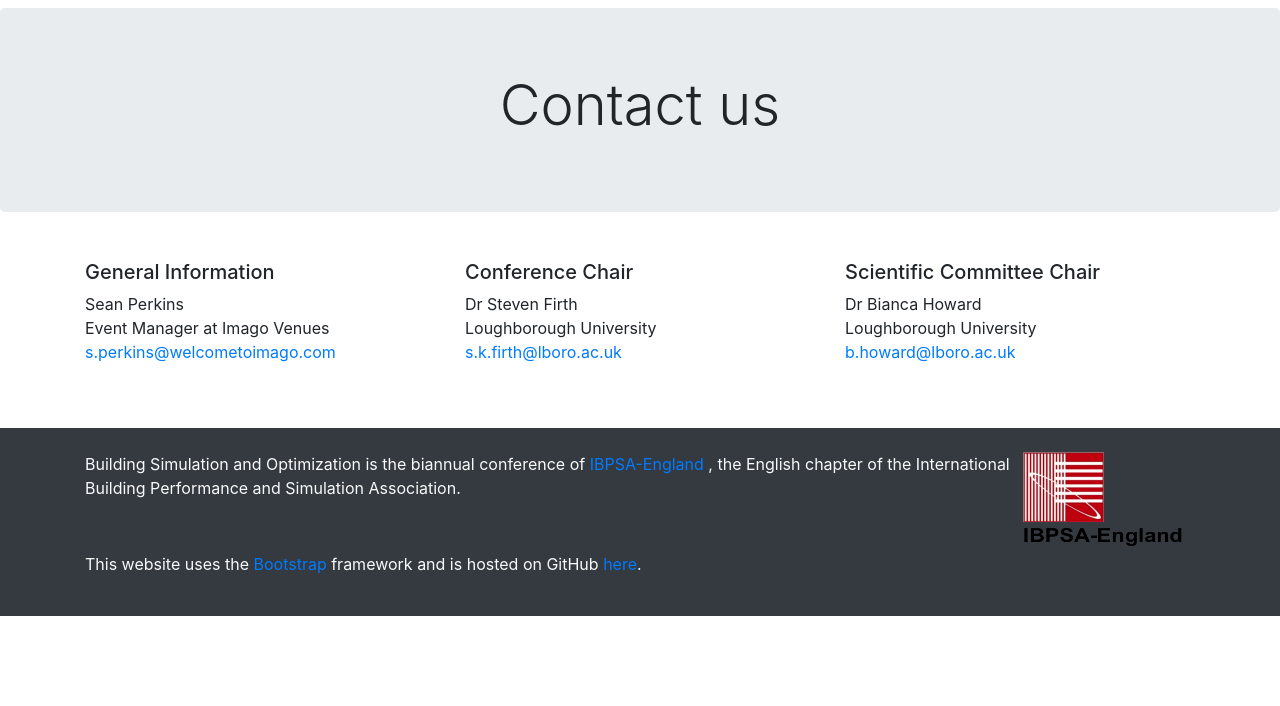
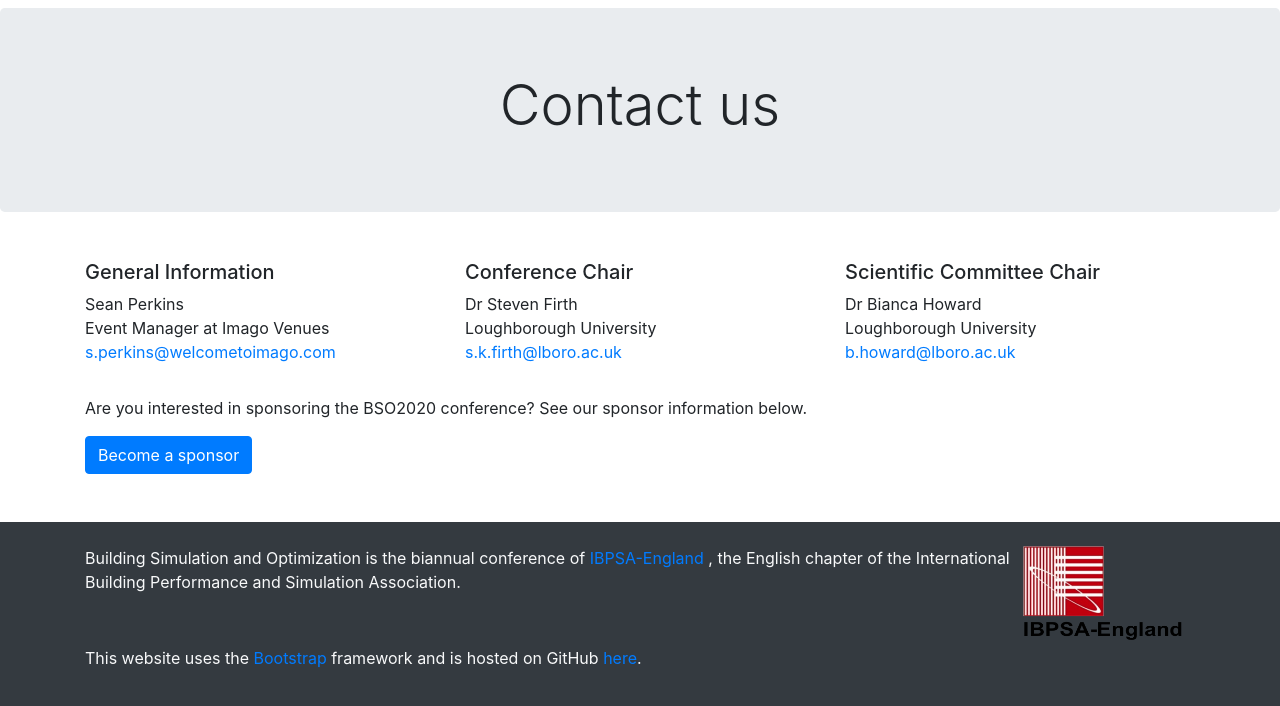
Before and after one commit to building-energy/bso2020, a plain HTML site: page index.html in a window 1280 px wide. Shown: the part 3955-4661 px from the top of the page. Before the commit the page ends 4571 px from the top, so only its background shows below. Drawn offline with Linux system fonts and the light colour scheme.

Commit message:
Added call for sponsors leaflet

```diff
--- a/index.html
+++ b/index.html
@@ -356,7 +356,7 @@
 					</div>
 				</div>
 				<div class="container">
-					<div class="row py-5">
+					<div class="row pt-5">
 						<div class="col">
 							<p class="h5">General Information</p>
 							<p>
@@ -382,6 +382,10 @@
 							</p>
 						</div><!--col-->
 					</div><!--row-->
+					<p class="pt-3">Are you interested in sponsoring the BSO2020 conference?
+					See our sponsor information below.</p>
+					<a href="docs/BSO2020 - Call For Sponsors.pdf" class="btn btn-primary mb-5">
+							Become a sponsor</a>
 				</div><!--container-->
 			</article>
 
```
Also changed, not shown: 1 other file.
